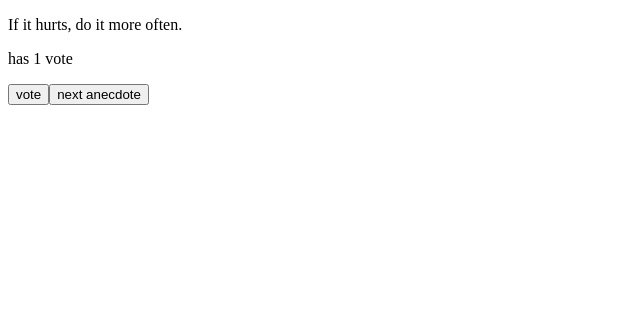
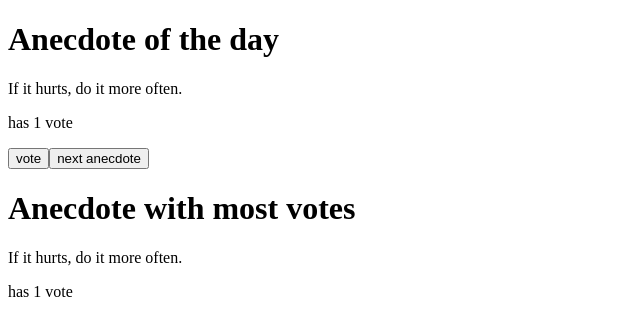
Before and after one commit to sylvesterdsz/fullstackopen, a React (Vite) app in the folder part1/: page / in a window 1280 px wide. Both pictures are taken after a click on the button "vote". Shown: the top 336 px of the page, without its empty margins (0-640 px from the left). Built offline with nearby package versions, Linux system fonts and the light colour scheme.

Commit message:
Exercise 1.14

```diff
--- a/part1/src/App.jsx
+++ b/part1/src/App.jsx
@@ -19,6 +19,10 @@ const App = () => {
   const [selected, setSelected] = useState(0);
   const [votes, setVotes] = useState({});
 
+  const [maxKey, maxValue] = Object.entries(votes).length
+    ? Object.entries(votes).reduce((a, b) => (b[1] >= a[1] ? b : a))
+    : [null, 0];
+
   function getRandomInt(min, max) {
     return Math.floor(Math.random() * (max - min + 1)) + min;
   }
@@ -38,12 +42,22 @@ const App = () => {
 
   return (
     <div>
+      <h1>Anecdote of the day</h1>
       <p>{anecdotes[selected]}</p>
       <p>
         has {votes[selected] ?? 0} {votes[selected] === 1 ? "vote" : "votes"}
       </p>
       <Button onClick={handleVotes} text="vote" />
       <Button onClick={nextAnecdote} text="next anecdote" />
+      {maxKey !== null && (
+        <>
+          <h1>Anecdote with most votes</h1>
+          <p>{anecdotes[maxKey]}</p>
+          <p>
+            has {maxValue} {maxValue === 1 ? "vote" : "votes"}
+          </p>
+        </>
+      )}
     </div>
   );
 };
```
